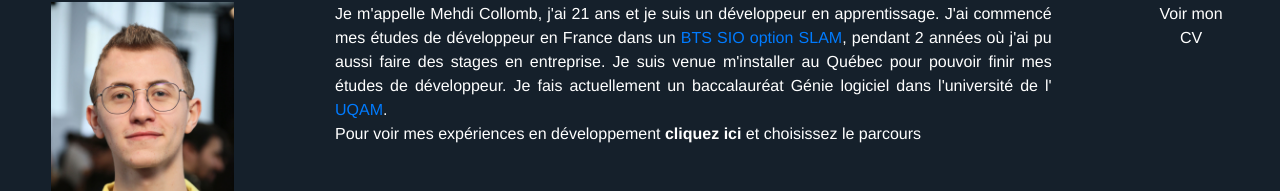
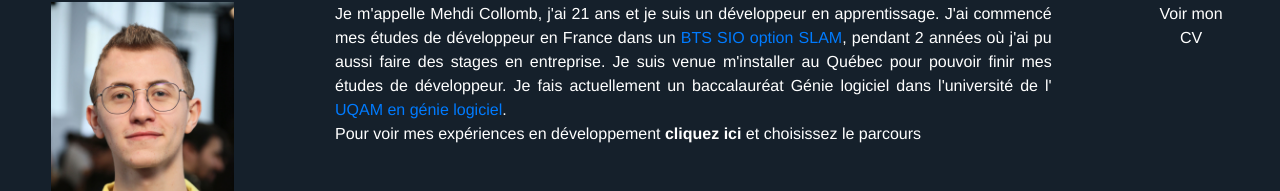
Before and after one commit to Kyowdem/Portfolio, a Vue app: page /aboutMe in a window 1280 px wide. Shown: the part 142-333 px from the top of the page. Built offline with nearby package versions, Linux system fonts and the light colour scheme.

Commit message:
add some text

```diff
--- a/src/views/AboutMe.vue
+++ b/src/views/AboutMe.vue
@@ -31,7 +31,7 @@
             <a
               href="https://etudier.uqam.ca/programme?code=7316"
               target="_blank"
-              >UQAM</a
+              >UQAM en génie logiciel</a
             >. <br />Pour voir mes expériences en développement
             <b @click="openNavbarSchool()">cliquez ici</b>
             et choisissez le parcours
```
